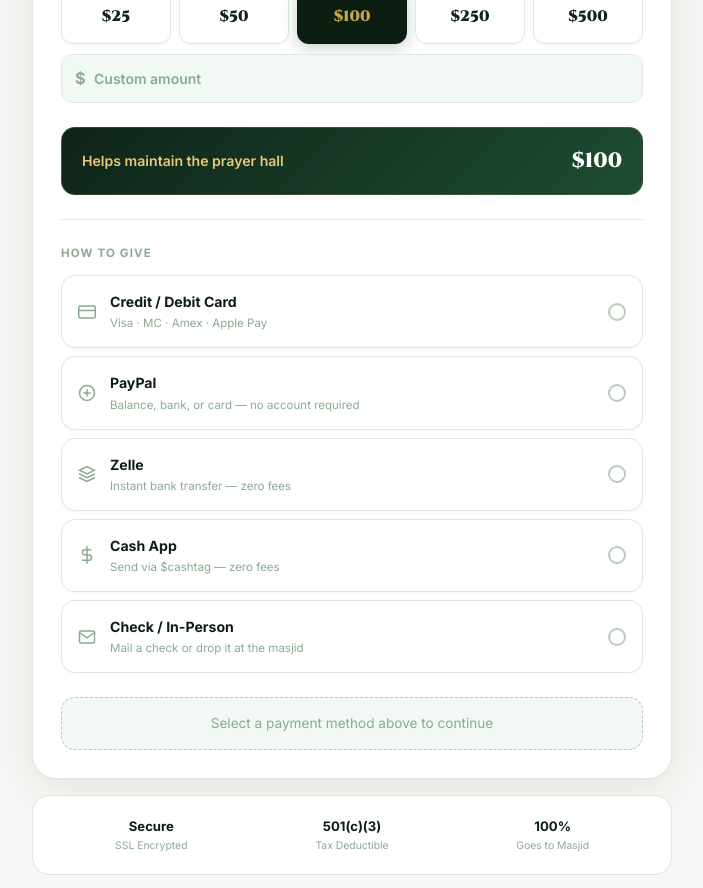
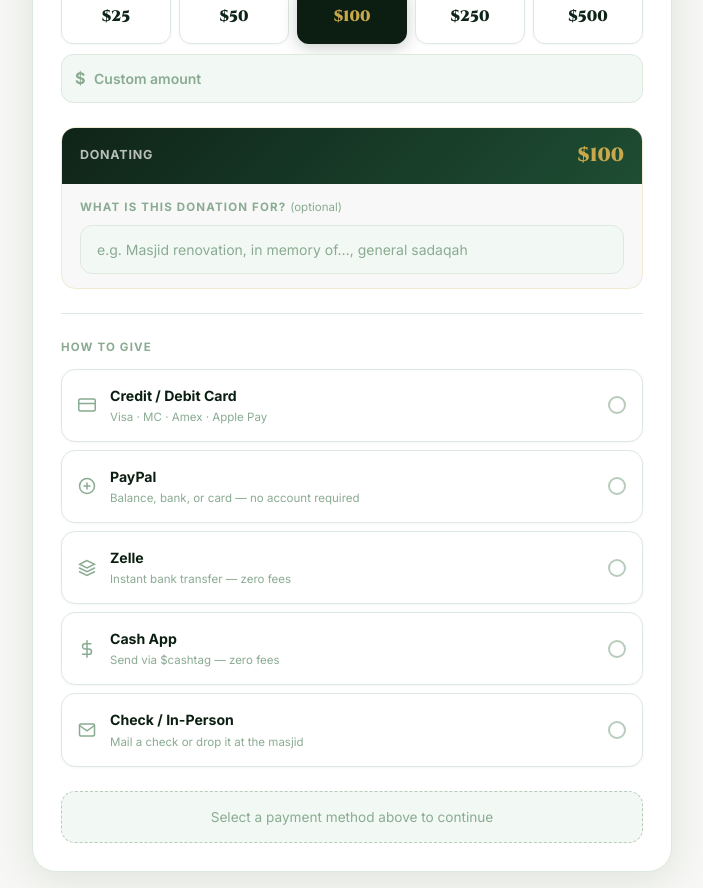
Before and after one commit to abdiaa4-hash/umatul-islam, a Next.js app: page /donations in a window 1280 px wide. Shown: the part 1240-2128 px from the top of the page, without its empty margins (288-991 px from the left). Built offline with nearby package versions, Linux system fonts and the light colour scheme.

Commit message:
Replace hardcoded impact labels with free-text donation reason field
Co-Authored-By: Claude Sonnet 4.6 <noreply@anthropic.com>

```diff
--- a/app/donations/page.tsx
+++ b/app/donations/page.tsx
@@ -16,13 +16,6 @@ const CONFIG = {
 
 const AMOUNTS = [25, 50, 100, 250, 500]
 
-const IMPACT = [
-  { amount: 25,  label: 'Keeps the lights on for a week'    },
-  { amount: 50,  label: 'Provides Islamic books for youth'   },
-  { amount: 100, label: 'Helps maintain the prayer hall'    },
-  { amount: 250, label: "Sponsors a student's Quran classes" },
-  { amount: 500, label: 'Contributes to masjid expansion'   },
-]
 
 const STATS = [
   { n: '2001',      label: 'Established'   },
@@ -87,10 +80,10 @@ export default function DonationsPage() {
   const [freq, setFreq]     = useState<'one-time' | 'monthly'>('one-time')
   const [sel, setSel]       = useState<number | null>(100)
   const [custom, setCustom] = useState('')
+  const [reason, setReason] = useState('')
   const [method, setMethod] = useState<Method | null>(null)
 
-  const amount  = custom ? Number(custom) : sel
-  const impact  = IMPACT.slice().reverse().find(i => amount != null && amount >= i.amount)
+  const amount = custom ? Number(custom) : sel
 
   const payUrl = (m: Method): string => {
     const amt = amount ?? 0
@@ -214,15 +207,31 @@ export default function DonationsPage() {
               </div>
             </div>
 
-            {/* Impact banner */}
-            {impact && amount ? (
-              <div style={{ borderRadius: 14, padding: '16px 20px', background: 'linear-gradient(135deg, #0f2418, #1e4d33)', border: '1px solid rgba(201,168,76,.2)', display: 'flex', alignItems: 'center', gap: 14 }}>
-                <p style={{ fontSize: '.88rem', fontWeight: 600, color: '#e8c97a', flex: 1 }}>{impact.label}</p>
-                <span className="font-cinzel" style={{ fontWeight: 900, fontSize: '1.3rem', color: '#fff', flexShrink: 0 }}>${amount}</span>
+            {/* Reason / dedication */}
+            {amount ? (
+              <div style={{ borderRadius: 14, overflow: 'hidden', border: '1px solid rgba(201,168,76,.25)' }}>
+                <div style={{ background: 'linear-gradient(135deg, #0f2418, #1e4d33)', padding: '12px 18px', display: 'flex', alignItems: 'center', justifyContent: 'space-between' }}>
+                  <p style={{ fontSize: '.78rem', fontWeight: 700, color: 'rgba(255,255,255,.7)', letterSpacing: '.06em', textTransform: 'uppercase' }}>Donating</p>
+                  <span className="font-cinzel" style={{ fontWeight: 900, fontSize: '1.2rem', color: '#c9a84c' }}>${amount}{freq === 'monthly' ? '/mo' : ''}</span>
+                </div>
+                <div style={{ padding: '14px 18px', background: 'rgba(15,36,24,.03)' }}>
+                  <label htmlFor="don-reason" style={{ display: 'block', fontSize: '.72rem', fontWeight: 700, color: 'var(--subtle)', textTransform: 'uppercase', letterSpacing: '.1em', marginBottom: 8 }}>
+                    What is this donation for? <span style={{ fontWeight: 400, textTransform: 'none', letterSpacing: 0 }}>(optional)</span>
+                  </label>
+                  <input
+                    id="don-reason"
+                    type="text"
+                    value={reason}
+                    onChange={e => setReason(e.target.value)}
+                    placeholder="e.g. Masjid renovation, in memory of…, general sadaqah"
+                    className="field"
+                    maxLength={120}
+                  />
+                </div>
               </div>
             ) : (
               <div style={{ borderRadius: 14, padding: '14px', textAlign: 'center', background: 'var(--g-50)', border: '1px dashed var(--border-strong)' }}>
-                <p style={{ fontSize: '.85rem', color: 'var(--subtle)' }}>Select an amount to see your impact</p>
+                <p style={{ fontSize: '.85rem', color: 'var(--subtle)' }}>Select an amount above to continue</p>
               </div>
             )}
 
```
